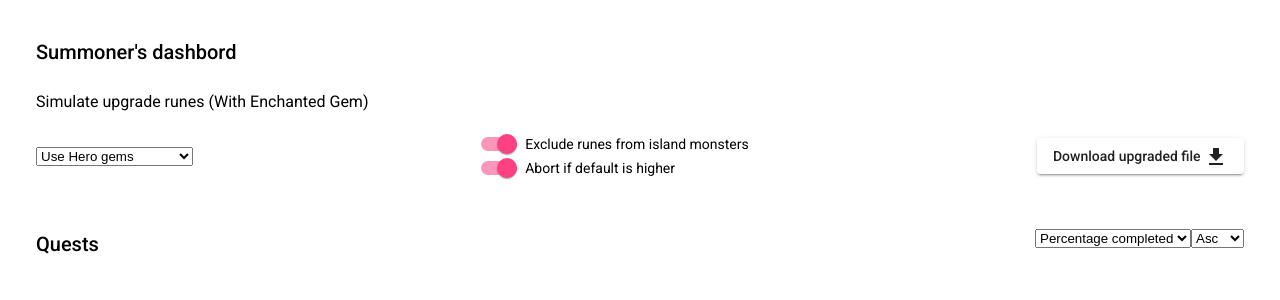
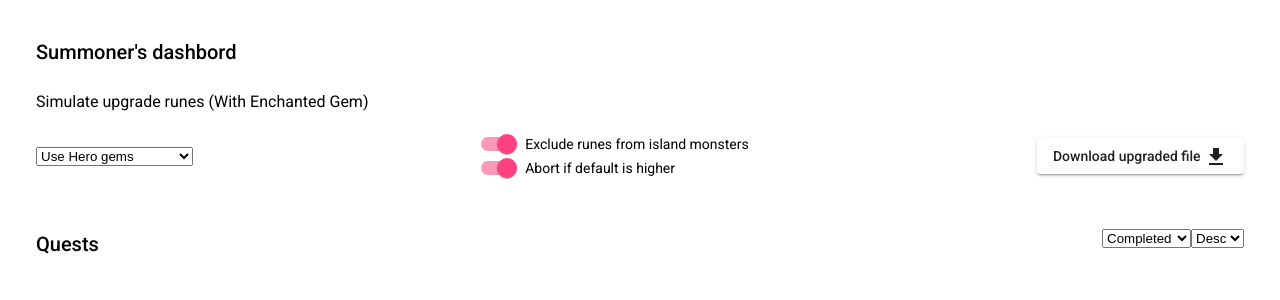
Before and after one commit to n-tardieu/oh-my-runes, an Angular app: page /dashboard in a window 1280 px wide. Shown: the top 300 px of the page. Built offline with nearby package versions, Linux system fonts and the light colour scheme.

Commit message:
feat(missions-list): update UX default display

```diff
--- a/src/app/components/dashboard/dashboard.component.html
+++ b/src/app/components/dashboard/dashboard.component.html
@@ -16,9 +16,9 @@
                 </mat-radio-group>
             -->
             <select [(ngModel)]="params.gemGrade">
+                <option value="default">Without gems (default)</option>
                 <option value="leg">Use Legendary gems</option>
                 <option value="hero">Use Hero gems</option>
-                <option value="default">Without gems (default)</option>
             </select>
 
             <div class="section-option">
--- a/src/app/components/mission/missions-list/missions-list.component.html
+++ b/src/app/components/mission/missions-list/missions-list.component.html
@@ -3,12 +3,12 @@
         <h2>Quests</h2>
         <div class="container-section-sort">
             <select [(ngModel)]="sortObject.params">
-                <option value="percentage">Percentage completed</option>
-                <option value="missionLevel">Difficulty</option>
+                <option value="percentage">Completed</option>
+                <option value="missionLevel">Quest level</option>
             </select>
             <select [(ngModel)]="sortObject.order">
+                <option value="desc">Desc</option>
                 <option value="asc">Asc</option>
-                <option value="desc">Desc</option>
             </select>
         </div>
     </div>
--- a/src/app/components/mission/missions-list/missions-list.component.ts
+++ b/src/app/components/mission/missions-list/missions-list.component.ts
@@ -28,7 +28,7 @@ export class MissionsListComponent implements OnInit, OnChanges, DoCheck {
   @Input()
   public sortObject: { params: keyof Mission, order: 'asc' | 'desc' } = {
     params: 'percentage',
-    order: 'asc'
+    order: 'desc'
   }
 
   runesListParams!: RunesListParams;
```
